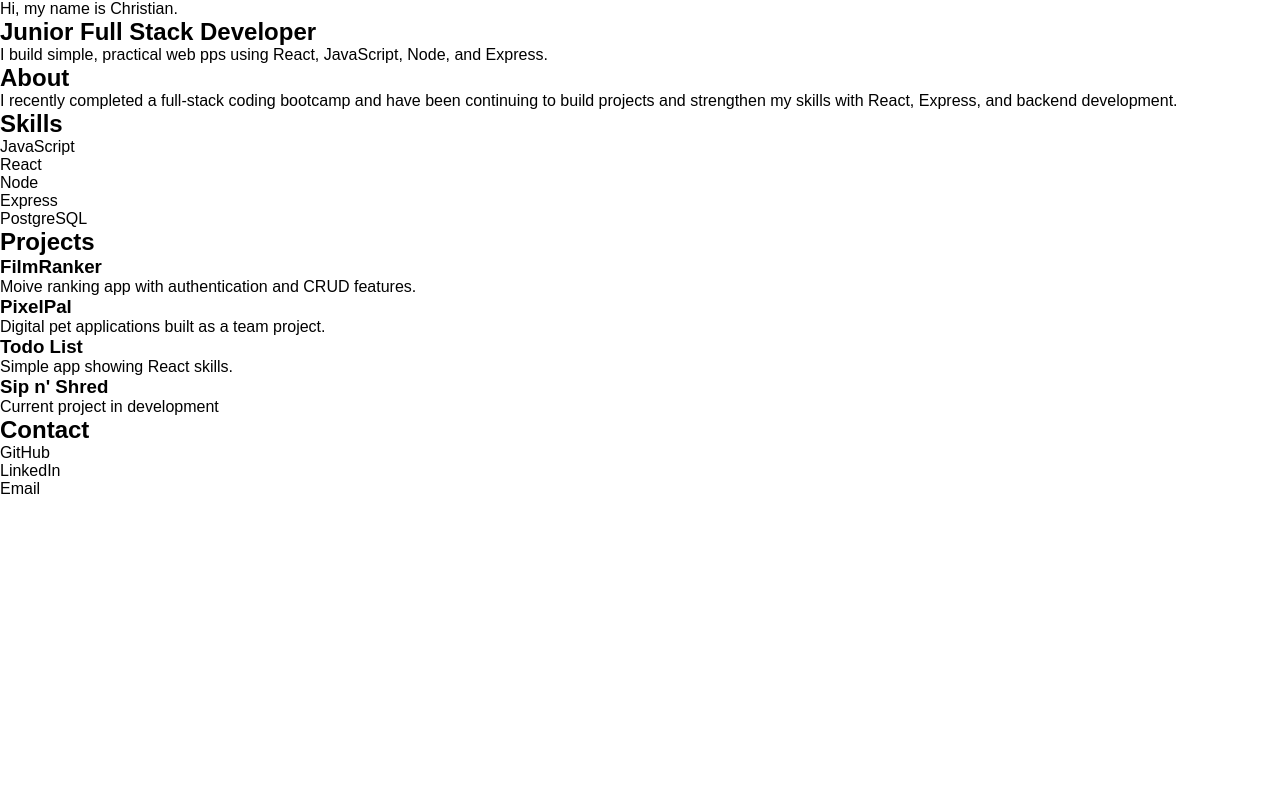
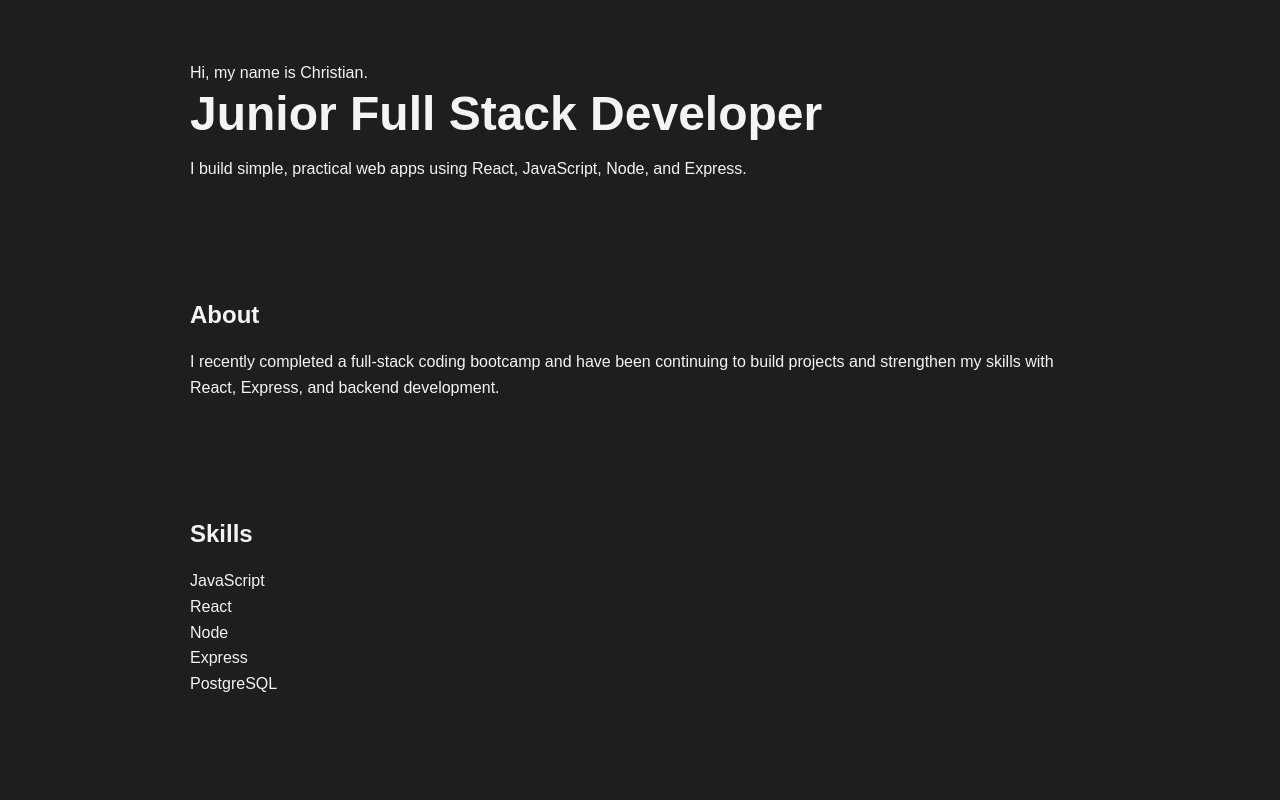
Before and after one commit to Christian-Hermann/portfolio-page, a React (Vite) app: page / in a window 1280 px wide. Shown: the top 800 px of the page. Built offline with nearby package versions, Linux system fonts and the light colour scheme.

Commit message:
Updated Project section

```diff
--- a/src/App.jsx
+++ b/src/App.jsx
@@ -8,8 +8,8 @@ function App() {
           <h1>Junior Full Stack Developer</h1>
 
           <p>
-            I build simple, practical web pps using React, JavaScript, Node, and
-            Express.
+            I build simple, practical web apps using React, JavaScript, Node,
+            and Express.
           </p>
         </section>
 
@@ -39,14 +39,22 @@ function App() {
           <h3>FilmRanker</h3>
           <p>Moive ranking app with authentication and CRUD features.</p>
 
+          <h3>Sip n' Shred</h3>
+          <p>
+            Winter sport and apres-ski application using real APIs and future AI
+            features.
+          </p>
+
           <h3>PixelPal</h3>
-          <p>Digital pet applications built as a team project.</p>
+          <p>
+            Team built digital pet applications built using react and backend
+            APIs.
+          </p>
 
           <h3>Todo List</h3>
-          <p>Simple app showing React skills.</p>
-
-          <h3>Sip n' Shred</h3>
-          <p>Current project in development</p>
+          <p>
+            Simple React application for managing and practicing funaamentals.
+          </p>
         </section>
 
         <section>
--- a/src/index.css
+++ b/src/index.css
@@ -5,5 +5,35 @@
 }
 
 body {
+  background-color: #1e1e1e;
+  color: #f4f4f4;
   font-family: Arial, sans-serif;
 }
+
+main {
+  width: 80%;
+  max-width: 900px;
+  margin: 0 auto;
+}
+
+section {
+  padding: 60px 0;
+}
+
+h1 {
+  font-size: 3rem;
+  margin-bottom: 15px;
+}
+
+h2 {
+  margin-bottom: 20px;
+}
+
+h3 {
+  margin-top: 25px;
+  margin-bottom: 10px;
+}
+
+p {
+  line-height: 1.6;
+}
```
